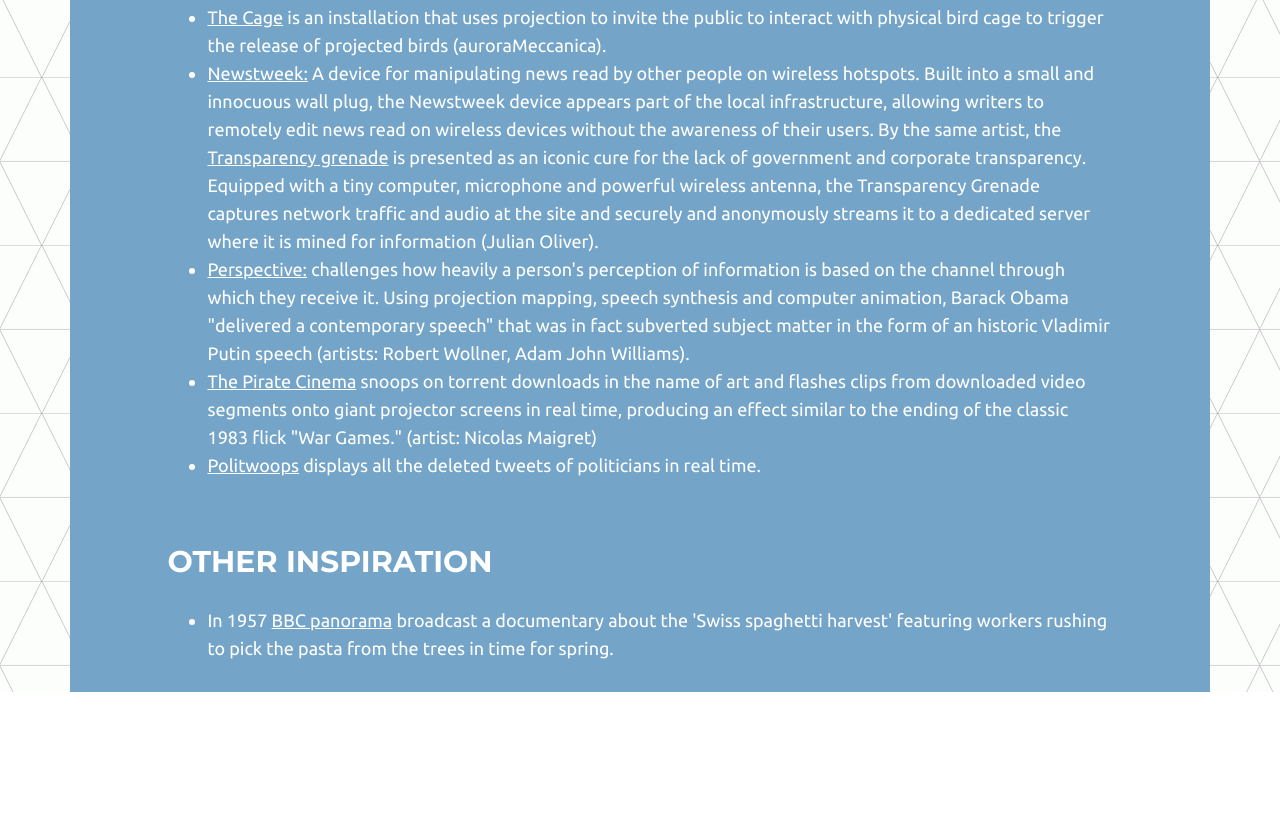
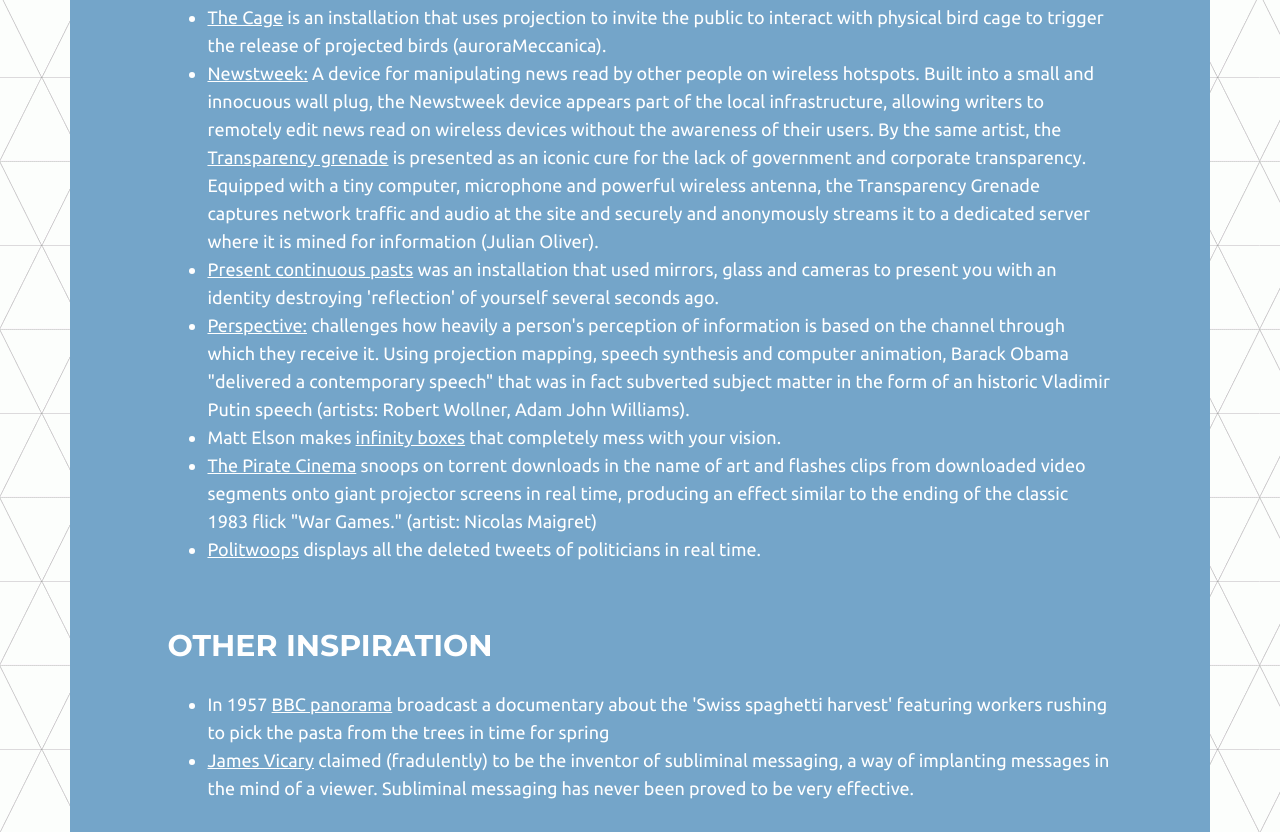
Before and after one commit to tomchambers2/art-hackathon-website, a website: page app/public/theme.html in a window 1280 px wide. Shown: the part 1770-2602 px from the top of the page. Before the commit the page ends 2462 px from the top, so only its background shows below. Drawn offline with Linux system fonts and the light colour scheme.

Commit message:
more theme examples

```diff
--- a/app/public/theme.html
+++ b/app/public/theme.html
@@ -109,7 +109,13 @@
 							<ul>
 							<li><a href="https://vimeo.com/25831269">The Cage</a> is an installation that uses projection to invite the public to interact with physical bird cage to trigger the release of projected birds (auroraMeccanica).</li>
 							<li><a href="http://newstweek.com/">Newstweek:</a> A device for manipulating news read by other people on wireless hotspots. Built into a small and innocuous wall plug, the Newstweek device appears part of the local infrastructure, allowing writers to remotely edit news read on wireless devices without the awareness of their users. By the same artist, the <a href="http://transparencygrenade.com/">Transparency grenade</a> is presented as an iconic cure for the lack of government and corporate transparency. Equipped with a tiny computer, microphone and powerful wireless antenna, the Transparency Grenade captures network traffic and audio at the site and securely and anonymously streams it to a dedicated server where it is mined for information (Julian Oliver).</li>
+							<li>
+								<a href="http://www.medienkunstnetz.de/works/present-continuous-pasts/">Present continuous pasts</a> was an installation that used mirrors, glass and cameras to present you with an identity destroying 'reflection' of yourself several seconds ago.
+							</li>
 							<li><a href="https://vine.co/v/MIZdOAWUd9b">Perspective:</a> challenges how heavily a person's perception of information is based on the channel through which they receive it. Using projection mapping, speech synthesis and computer animation, Barack Obama "delivered a contemporary speech" that was in fact subverted subject matter in the form of an historic Vladimir Putin speech (artists: Robert Wollner, Adam John Williams).</li>
+							<li>
+								Matt Elson makes <a href="http://www.visualnews.com/2014/04/10/106055/">infinity boxes</a> that completely mess with your vision.
+							</li>
 							<li><a href="http://thepiratecinema.com/">The Pirate Cinema</a> snoops on torrent downloads in the name of art and flashes clips from downloaded video segments onto giant projector screens in real time, producing an effect similar to the ending of the classic 1983 flick "War Games." (artist: Nicolas Maigret)</li>
 							<li><a href="http://www.politwoops.eu/">Politwoops</a> displays all the deleted tweets of politicians in real time.</li>
 							</ul>
@@ -119,7 +125,10 @@
 							<br>
 							<ul>
 								<li>
-									In 1957 <a href="http://hoaxes.org/archive/permalink/the_swiss_spaghetti_harvest">BBC panorama</a> broadcast a documentary about the 'Swiss spaghetti harvest' featuring workers rushing to pick the pasta from the trees in time for spring.
+									In 1957 <a href="http://hoaxes.org/archive/permalink/the_swiss_spaghetti_harvest">BBC panorama</a> broadcast a documentary about the 'Swiss spaghetti harvest' featuring workers rushing to pick the pasta from the trees in time for spring
+								</li>
+								<li>
+									<a href="http://en.wikipedia.org/wiki/James_Vicary">James Vicary</a> claimed (fradulently) to be the inventor of subliminal messaging, a way of implanting messages in the mind of a viewer. Subliminal messaging has never been proved to be very effective.
 								</li>
 							</ul>
 						</div>
```
